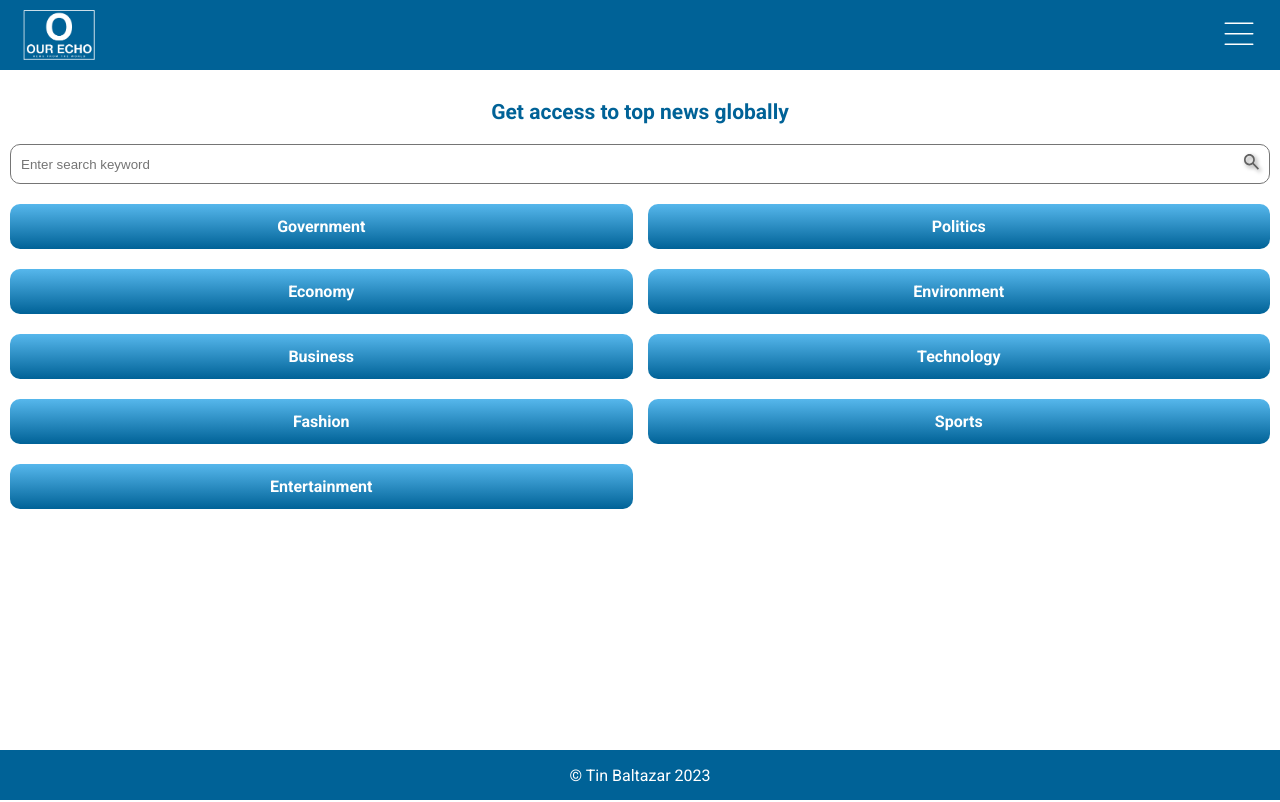
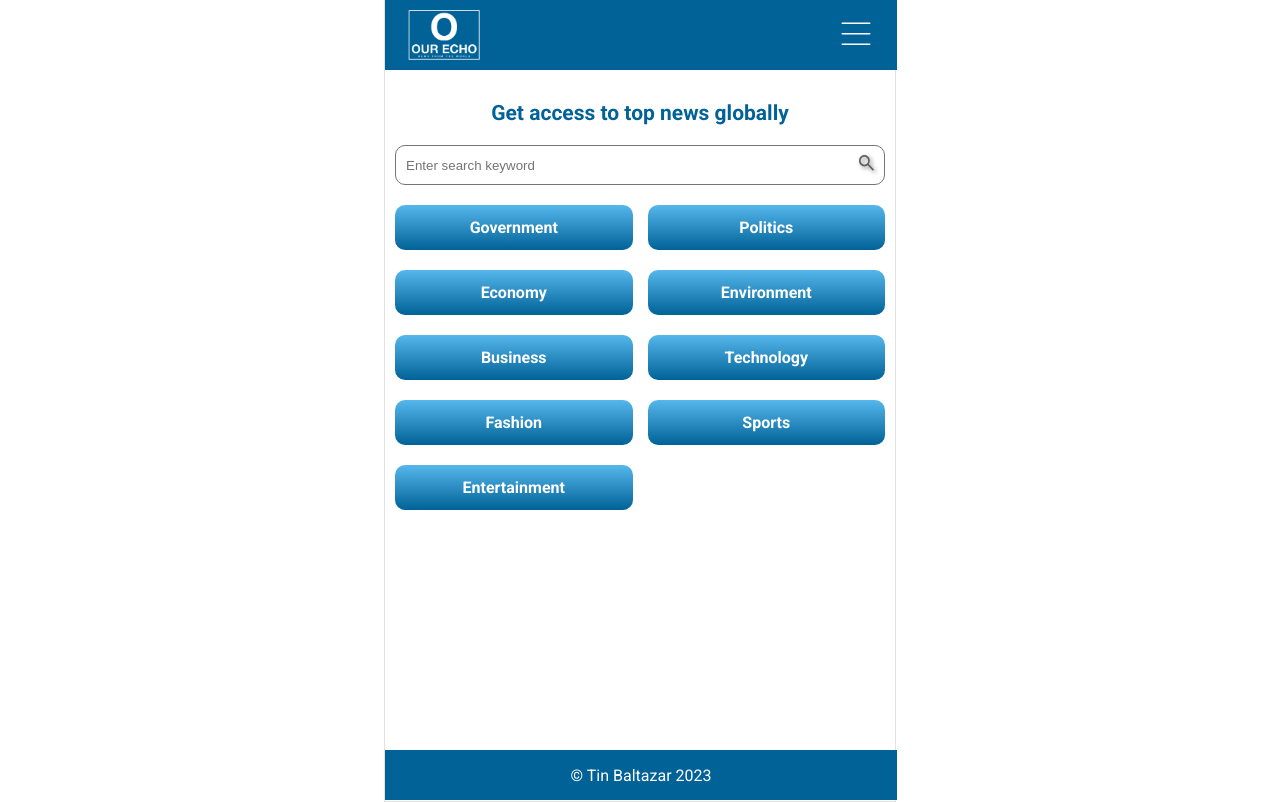
Before and after one commit to kmrbaltazar/SimpleNewsApp_OurEcho, a Vue app in the folder OurEcho/: page / in a window 1280 px wide. Built offline with nearby package versions, Linux system fonts and the light colour scheme.

Commit message:
Added media query for big screens
So that the app stays a mobile resolution

```diff
--- a/OurEcho/src/App.vue
+++ b/OurEcho/src/App.vue
@@ -9,6 +9,7 @@ import Loading from "./components/Loading.vue";
 </script>
 
 <template>
+  <section class="body">
   <div class="fixed">
     <Header />
     <SearchKeywordDisplay :Keyword_prop="query" v-if="!no_fetch_yet"  />
@@ -37,6 +38,7 @@ import Loading from "./components/Loading.vue";
     </main>
     <Footer />
   </section>
+</section>
 </template>
 
 <style scoped>
@@ -78,6 +80,14 @@ main {
   position: fixed;
   top: 0;
   z-index: 10;
+}
+
+@media (min-width: 63em){
+  .body {
+    width: 40%;
+    margin: 0 auto;
+    border: 1px solid rgb(227, 226, 226);
+  }
 }
 </style>
 
--- a/OurEcho/src/components/home_components/Footer.vue
+++ b/OurEcho/src/components/home_components/Footer.vue
@@ -13,5 +13,14 @@ footer {
     display: flex;
     justify-content: center;
     align-items: center;
+    position: fixed;
+    bottom: 0;
+    width: 100%;
+}
+
+@media (min-width: 63em) {
+    footer {
+        width: 40%;
+    }
 }
 </style>
--- a/OurEcho/src/components/home_components/Header.vue
+++ b/OurEcho/src/components/home_components/Header.vue
@@ -24,4 +24,10 @@ header {
 .logo_wrapper {
     height: 55px;
 }
+
+@media (min-width: 63em) {
+    header {
+        width: 40%;
+    }
+}
 </style>
--- a/OurEcho/src/components/home_components/SearchKeyword_display.vue
+++ b/OurEcho/src/components/home_components/SearchKeyword_display.vue
@@ -21,7 +21,11 @@ a {
     color: #56B7EC;
 }
 
-
+@media (min-width: 63em) {
+    .search_keyword_wrapper {
+        width: 40%;
+    }
+}
 </style>
 
 <script setup>
```
